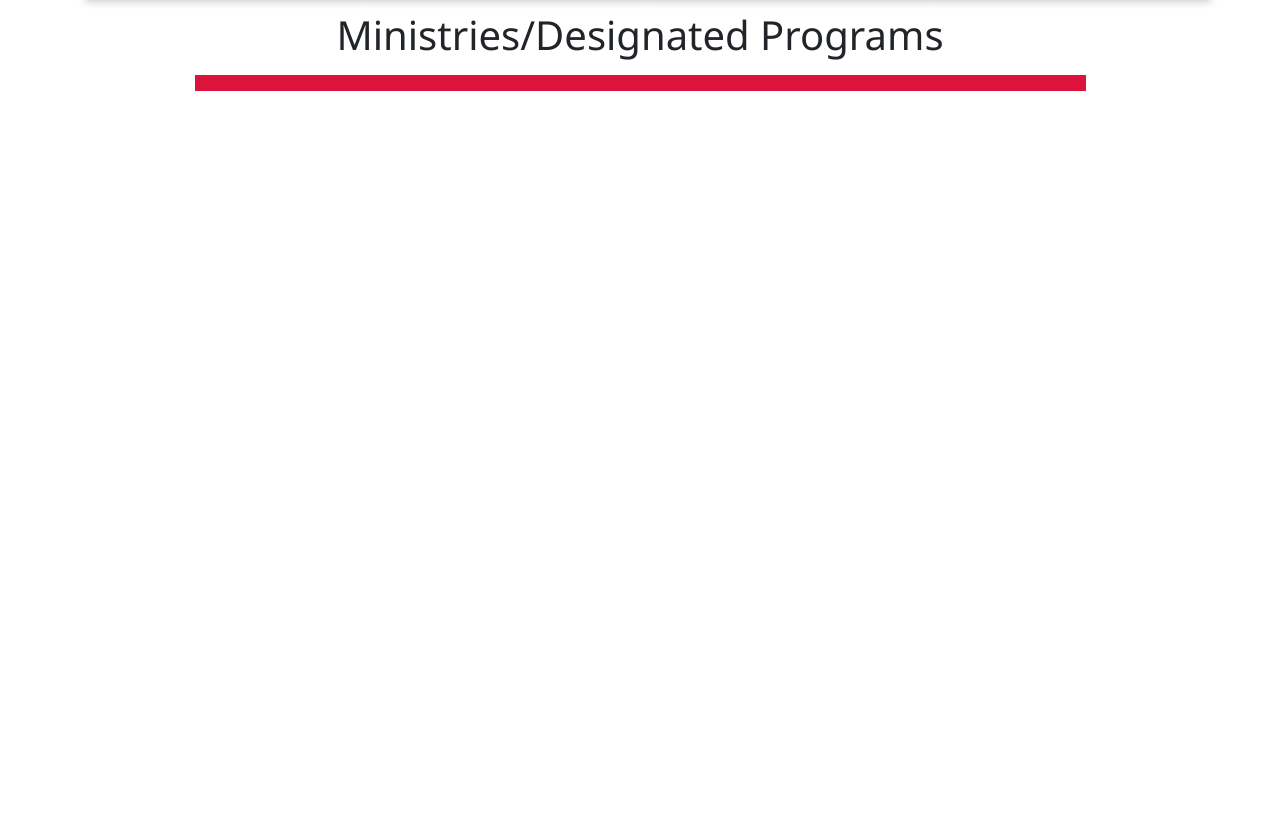
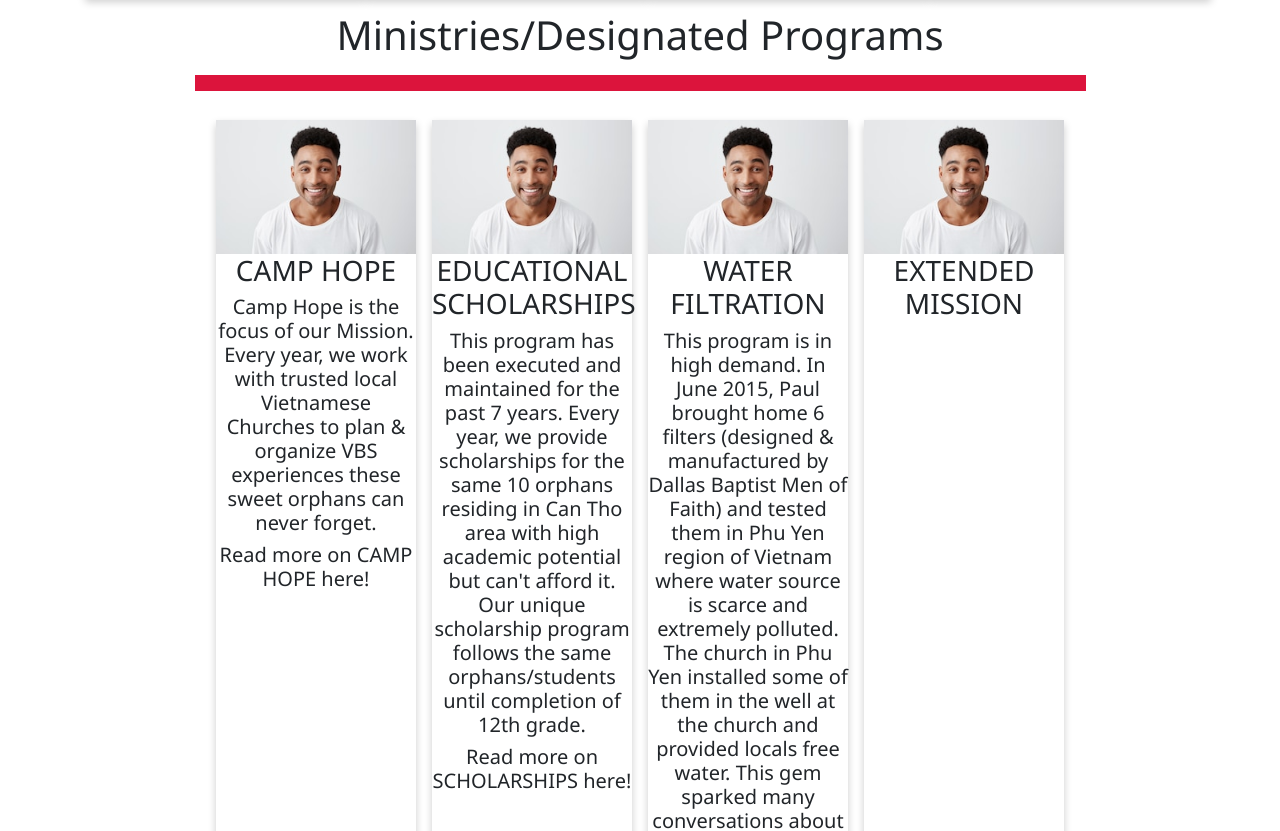
Before and after one commit to mapumarshmallow/Bridges-Of-Hope, an Angular app: page /contacts in a window 1280 px wide. Shown: the part 681-1512 px from the top of the page. Before the commit the page ends 815 px from the top, so only its background shows below. Built offline with nearby package versions, Linux system fonts and the light colour scheme.

Commit message:
added ministries card

```diff
--- a/src/app/contact/contact.component.html
+++ b/src/app/contact/contact.component.html
@@ -2,7 +2,7 @@
     <div class="contact-body">
         <h1 class="contact-header">CONTACT US</h1>
         <hr>
-        <div class="contact-pic-center">
+        <div class="contact-pic-center"></div>
         </div>
         <div class="contact-people">
             <div *ngFor="let x of people">
@@ -14,6 +14,6 @@
                     <h5> {{ x.email }}</h5>
                 </div>
             </div>
-        </div>
+
     </div>
 </div>
--- a/src/app/contact/contact.component.ts
+++ b/src/app/contact/contact.component.ts
@@ -11,7 +11,6 @@ export class ContactComponent implements OnInit {
   constructor() { }
 
   ngOnInit() {
-    console.log(data);
   }
 
 }
--- /dev/null
+++ b/src/app/ministry/ministries-extended.json
@@ -0,0 +1,26 @@
+[
+    {
+        "name": "EXTENDED MISSION",
+        "info": "When enough fund is raised, we seek for other opportunities to provide help in other areas:",
+        "areas":[
+            {
+                "id": "1",
+                "name":"Medicine Cabinet.",
+                "description": "$500 for complete cabinet. Fund is sent to local evangelical medical professionals for medical supplies in designated remote areas."
+            },
+            {
+                "id": "2",
+                "name":"Medical Mission.",
+                "description": "HFTF & VN local churches work together to organize events--providing free medical checks for all in the community."
+            },
+            {
+                "id": "3",
+                "name":"Home Building/Renovating",
+                "description": "for widows."
+            }
+        ],
+        "note": "Read more on EXTENDED MISSIONS here!",
+        "URL": "/#",
+        "pic": "../../assets/img/man.jpg"
+    }
+]
--- /dev/null
+++ b/src/app/ministry/ministries.json
@@ -0,0 +1,23 @@
+[
+    {
+        "name": "CAMP HOPE",
+        "description": "Camp Hope is the focus of our Mission. Every year, we work with trusted local Vietnamese Churches to  plan & organize  VBS experiences these sweet orphans can never forget.",
+        "URL": "'/#'",
+        "note": "Read more on CAMP HOPE here!",
+        "pic": "../../assets/img/man.jpg"
+    },
+    {
+        "name": "EDUCATIONAL SCHOLARSHIPS",
+        "description": "This program has been executed and maintained for the past 7 years. Every year, we provide scholarships for  the same 10 orphans residing in Can Tho area with high academic potential but can't  afford it. Our unique scholarship program follows the same orphans/students until completion of 12th grade.",
+        "URL": "'/#'",
+        "note": "Read more on SCHOLARSHIPS here!",
+        "pic": "../../assets/img/man.jpg"
+      },
+      {
+        "name": "WATER FILTRATION",
+        "description": "This program is in high demand. In June 2015, Paul brought home 6 filters (designed & manufactured by Dallas Baptist Men of Faith) and tested them in Phu Yen region of Vietnam where water source is scarce and extremely polluted. The church in Phu Yen installed some of them in the well at the church and provided locals free water. This gem sparked many conversations about the love and salvation of Christ.",
+        "URL": "'/#'",
+        "note": "Read more on WATER FILTRATION here!",
+        "pic": "../../assets/img/man.jpg"
+    }
+]
--- a/src/app/ministry/ministry.component.css
+++ b/src/app/ministry/ministry.component.css
@@ -6,3 +6,24 @@ hr {
 .ministry-header {
     text-align: center;
 }
+
+.ministry-card {
+    text-align: center;
+    box-shadow: 0 4px 8px 0 rgba(0,0,0,0.2);
+    transition: 0.3s;
+    margin: 8px;
+    width: 200px;
+}
+.ministry-card img {
+    width: 100%;
+}
+.ministry-card:hover {
+    box-shadow: 0 8px 16px 0 rgba(0,0,0,0.2);
+}
+.ministry-cards {
+    display: flex;
+    flex-direction: row;
+    flex-wrap: wrap;
+    justify-content: center;
+    padding: 5px;
+}
--- a/src/app/ministry/ministry.component.html
+++ b/src/app/ministry/ministry.component.html
@@ -3,7 +3,16 @@
         <h1 class="ministry-header">Ministries/Designated Programs</h1>
         <hr>
         <div class="ministry-cards">
-            <div>
+            <div *ngFor="let x of ministries" class="ministry-card">
+                <img src="{{ x.pic }}"/>
+                <h3> {{ x.name }} </h3>
+                <h5> {{ x.description }} </h5>
+                <h5> {{ x.note }} </h5>
+                <h5> {{ x.email }}</h5>
+            </div>
+            <div *ngFor="let x of extendedMinistries; let i = index" class="ministry-card">
+                <img src="{{ x.pic }}"/>
+                <h3> {{ x.name }} </h3>
             </div>
         </div>
     </div>
--- a/src/app/ministry/ministry.component.ts
+++ b/src/app/ministry/ministry.component.ts
@@ -1,12 +1,15 @@
 import { Component, OnInit } from '@angular/core';
-import data from './ministry.json';
+import datas from './ministries.json';
+import specialDatas from './ministries-extended.json';
+
 @Component({
   selector: 'app-ministry',
   templateUrl: './ministry.component.html',
   styleUrls: ['./ministry.component.css']
 })
 export class MinistryComponent implements OnInit {
-  public ministry: any = data;
+  public ministries: any = datas;
+  public extendedMinistries: any = specialDatas;
   constructor() { }
 
   ngOnInit() {
--- a/src/app/ministry/ministry.json
+++ /dev/null
@@ -1,3 +0,0 @@
-[
-
-]
```
